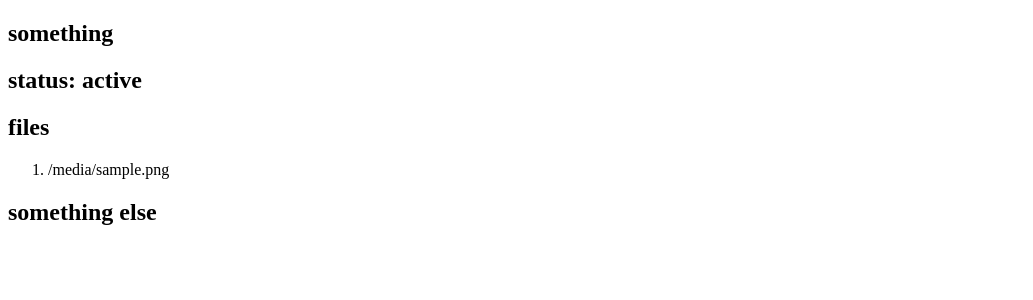
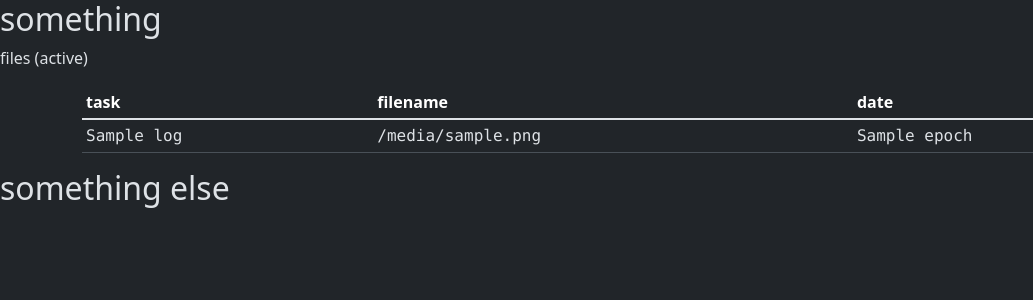
Before and after one commit to cheenpo/django-celery-skeleton, a Django app: template django_celery_skeleton/templates/logs.html in a window 1280 px wide. Shown: the top 300 px of the page, without its empty margins (0-1033 px from the left). Run offline with Django 5.2, Linux system fonts and the light colour scheme; the template is opened without the code that fills it: most values are stand-ins (such as "Sample title", 1, 10 or a date in 2020); parts of the project's set-up code (start-up, migrations or seed data) failed here and were passed over.

Commit message:
updating with better looks

```diff
--- a/django_celery_skeleton/templates/logs.html
+++ b/django_celery_skeleton/templates/logs.html
@@ -1,12 +1,25 @@
 {% extends "skeleton.html" %}
 
-
 {% block content %}
-<h2>status: {{status}}</h2>
-<h2>files</h2>
-<ol>
-{% for log in logs %}
-<li>{{log.filename}}</li>
-{% endfor %}
-</ol>
+<p>files ({{status}})</p>
+<div class="container">
+	<table class="table table-sm table-hover">
+		<thead>
+			<tr>
+				<th>task</th>
+				<th>filename</th>
+				<th>date</th>
+			</tr>
+		</thead>
+		<tbody class="table-striped table-group-divider">
+			{% for log in logs %}
+			<tr>
+				<td class="font-monospace text-dark-emphasis">{{log.taskname}}</td>
+				<td class="font-monospace text-dark-emphasis">{{log.filename}}</td>
+				<td class="font-monospace text-dark-emphasis">{{log.epoch}}</td>
+			</tr>
+			{% endfor %}
+		</tbody>
+	</table>
+</div>
 {% endblock content %}
--- a/django_celery_skeleton/templates/skeleton.html
+++ b/django_celery_skeleton/templates/skeleton.html
@@ -1,6 +1,20 @@
-<!DOCTYPE html>
-<html>
+<!doctype html>
+<html lang="en" data-bs-theme="dark">
 	<head>
+	    <meta charset="utf-8">
+	    <meta name="viewport" content="width=device-width, initial-scale=1">
+	    <title>Nautobot Ecosystem Status</title>
+	    <link href="https://cdn.jsdelivr.net/npm/bootstrap@5.3.3/dist/css/bootstrap.min.css" rel="stylesheet"
+	        integrity="sha384-QWTKZyjpPEjISv5WaRU9OFeRpok6YctnYmDr5pNlyT2bRjXh0JMhjY6hW+ALEwIH" crossorigin="anonymous">
+	    <link rel="stylesheet" href="https://cdn.jsdelivr.net/npm/bootstrap-icons@1.11.3/font/bootstrap-icons.min.css">
+	    <style>
+	        .nav-link {
+	            color: var(--bs-secondary-color);
+	        }
+	        .nav-link:hover {
+	            color: var(--bs-nav-tabs-link-active-color);
+	        }
+	    </style>
 	</head>
 
 	<body>
@@ -8,4 +22,13 @@
 		{% block content %}
 		{% endblock content %}
 		<h2>something else</h2>
+
+    <script src="https://cdn.jsdelivr.net/npm/bootstrap@5.3.3/dist/js/bootstrap.bundle.min.js"
+        integrity="sha384-YvpcrYf0tY3lHB60NNkmXc5s9fDVZLESaAA55NDzOxhy9GkcIdslK1eN7N6jIeHz"
+        crossorigin="anonymous"></script>
+    <script>
+        const tooltipTriggerList = document.querySelectorAll('[data-bs-toggle="tooltip"]')
+        const tooltipList = [...tooltipTriggerList].map(tooltipTriggerEl => new bootstrap.Tooltip(tooltipTriggerEl))
+    </script>
 	</body>
+</html>
```
